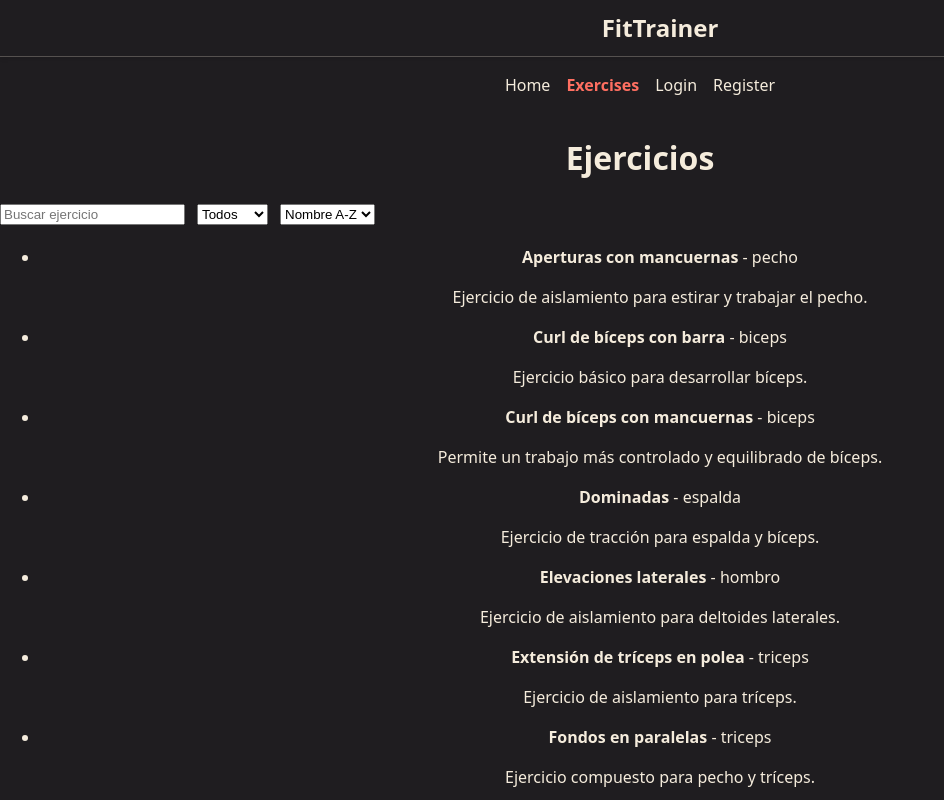
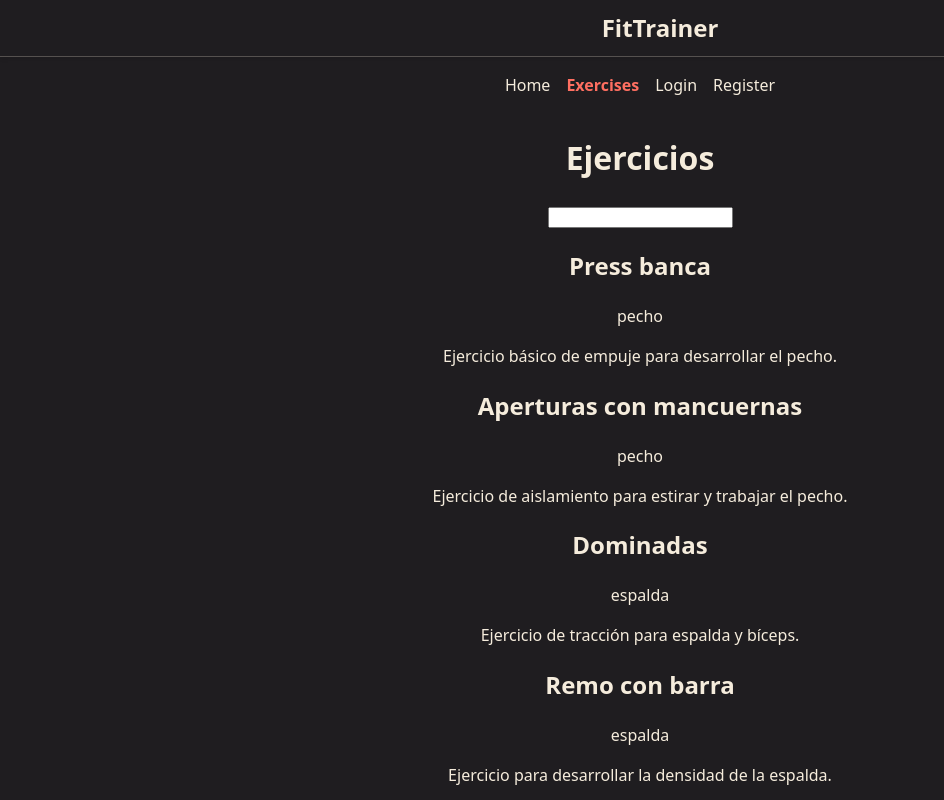
Before and after one commit to Nallepuz/FitTrainer, a React (Vite) app: page /exercises in a window 1280 px wide. Shown: the top 800 px of the page, without its empty margins (0-944 px from the left). Built offline with nearby package versions, Linux system fonts and the light colour scheme; data requests are answered from the project's data file.

Commit message:
Se simplifica la estructura del proyecto, se crean componentes de navegación y barra de búsqueda con algunos datos de workout y ejercicios y se comprueba que funcionan correctamente, borrando una vez confirmados los archivos data en donde simulábamos datos

```diff
--- a/backend/db.json
+++ b/backend/db.json
@@ -12,7 +12,7 @@
       "name": "Nestor",
       "email": "nestor@fittrainer.com",
       "password": "1234",
-      "role": "user"
+      "role": "trainer"
     },
     {
       "id": 3,
@@ -36,7 +36,6 @@
       "role": "user"
     }
   ],
-
   "exercises": [
     {
       "id": 1,
@@ -128,5 +127,21 @@
       "muscleGroup": "core",
       "description": "Ejercicio isométrico para fortalecer el core."
     }
+  ],
+  "workouts": [
+    {
+      "id": 1,
+      "title": "Pecho y tríceps",
+      "description": "Rutina básica de empuje",
+      "duration": "45 min",
+      "level": "Intermedio"
+    },
+    {
+      "id": 2,
+      "title": "Espalda y bíceps",
+      "description": "Rutina de tirón",
+      "duration": "50 min",
+      "level": "Principiante"
+    }
   ]
 }
--- a/src/App.tsx
+++ b/src/App.tsx
@@ -12,6 +12,7 @@ import RequireAuth from "./auth/RequireAuth";
 import RequireRole from "./auth/RequireRole";
 import ExercisesPage from "./pages/ExercisesPage";
 import Trainer from "./pages/Trainer";
+import Workout from "./pages/Workout";
 
 
 
@@ -28,6 +29,7 @@ export default function App() {
               <Route path="/login" element={<Login />} />
               <Route path="/register" element={<Register />} />
               <Route path="/exercises" element={<ExercisesPage />} />
+              <Route path="/workouts" element={<Workout />} />
               <Route path="/trainer" element={<Trainer />} />
 
               <Route path="/me" element={<RequireAuth> <MePage /> </RequireAuth>} />
--- a/src/components/NavBar.tsx
+++ b/src/components/NavBar.tsx
@@ -41,6 +41,7 @@ export default function NavBar() {
             )}
             {user && (
                 <>
+                    <NavLink to="/workouts" style={getLinkStyle}> Workout </NavLink>
                     <NavLink to="/me" style={getLinkStyle}> Me </NavLink>
 
                     {user.role === "trainer" && (
--- /dev/null
+++ b/src/components/SearchBar.tsx
@@ -0,0 +1,10 @@
+type Props = {
+    search: string;
+    setSearch: (value: string) => void;
+};
+
+export default function SearchBar({search, setSearch}: Props) {
+    return (
+        <input type="text" value={search} onChange={(event) => setSearch(event.target.value)} />
+    );
+}
--- a/src/pages/ExercisesPage.tsx
+++ b/src/pages/ExercisesPage.tsx
@@ -1,103 +1,33 @@
-import { useEffect, useMemo, useState } from "react";
+import { useEffect, useState } from "react";
+import SearchBar from "../components/SearchBar";
 import type { Exercise } from "../types/exercise";
-import { getExercises } from "../utils/exerciseApi";
-import {
-  filterExercisesByMuscleGroup,
-  filterExercisesBySearch,
-  sortExercises,
-} from "../utils/exerciseUtils";
 
 export default function ExercisesPage() {
+  const [search, setSearch] = useState("");
   const [exercises, setExercises] = useState<Exercise[]>([]);
-  const [loading, setLoading] = useState(true);
-  const [error, setError] = useState("");
 
-  const [search, setSearch] = useState("");
-  const [muscleGroup, setMuscleGroup] = useState("all");
-  const [sortOrder, setSortOrder] = useState("az");
+  const filteredExercises = exercises.filter((exercise) =>
+    exercise.name.toLocaleLowerCase().includes(search.toLocaleLowerCase()));
 
   useEffect(() => {
-    const loadExercises = async () => {
-      try {
-        setLoading(true);
-        setError("");
-        const data = await getExercises();
+    fetch("http://localhost:8000/exercises").
+      then((response) => response.json()).
+      then((data) => {
         setExercises(data);
-      } catch (err) {
-        setError("No se pudieron cargar los ejercicios.");
-      } finally {
-        setLoading(false);
-      }
-    };
-
-    loadExercises();
+      });
   }, []);
 
-  const filteredExercises = useMemo(() => {
-    let result = exercises;
-
-    result = filterExercisesBySearch(result, search);
-    result = filterExercisesByMuscleGroup(result, muscleGroup);
-    result = sortExercises(result, sortOrder);
-
-    return result;
-  }, [exercises, search, muscleGroup, sortOrder]);
-
-  if (loading) {
-    return <p>Cargando ejercicios...</p>;
-  }
-
-  if (error) {
-    return <p>{error}</p>;
-  }
-
   return (
-    <div>
+    <>
       <h1>Ejercicios</h1>
-
-      <div style={{ display: "flex", gap: "12px", marginBottom: "20px" }}>
-        <input
-          type="text"
-          placeholder="Buscar ejercicio"
-          value={search}
-          onChange={(e) => setSearch(e.target.value)}
-        />
-
-        <select
-          value={muscleGroup}
-          onChange={(e) => setMuscleGroup(e.target.value)}
-        >
-          <option value="all">Todos</option>
-          <option value="pecho">Pecho</option>
-          <option value="espalda">Espalda</option>
-          <option value="pierna">Pierna</option>
-          <option value="biceps">Bíceps</option>
-          <option value="triceps">Tríceps</option>
-          <option value="hombro">Hombro</option>
-          <option value="core">Core</option>
-        </select>
-
-        <select
-          value={sortOrder}
-          onChange={(e) => setSortOrder(e.target.value)}
-        >
-          <option value="az">Nombre A-Z</option>
-          <option value="za">Nombre Z-A</option>
-        </select>
-      </div>
-
-      {filteredExercises.length === 0 ? (
-        <p>No hay ejercicios que coincidan.</p>
-      ) : (
-        <ul>
-          {filteredExercises.map((exercise) => (
-            <li key={exercise.id} style={{ marginBottom: "12px" }}>
-              <strong>{exercise.name}</strong> - {exercise.muscleGroup}
-              <p>{exercise.description}</p>
-            </li>
-          ))}
-        </ul>
-      )}
-    </div>
+      <SearchBar search={search} setSearch={setSearch} />
+      {filteredExercises.map((exercise) => (
+        <div key={exercise.id}>
+          <h2>{exercise.name}</h2>
+          <p>{exercise.muscleGroup}</p>
+          <p>{exercise.description}</p>
+        </div>
+      ))}
+    </>
   );
 }
--- /dev/null
+++ b/src/pages/Workout.tsx
@@ -0,0 +1,34 @@
+import { useEffect, useState } from "react";
+import SearchBar from "../components/SearchBar";
+import type { Workout as WorkoutType } from "../types/workout";
+
+export default function Workout() {
+    const [search, setSearch] = useState("");
+    const [workouts, setWorkouts] = useState<WorkoutType[]>([]);
+
+    const filterWorkouts = workouts.filter((workout) =>                                 // recorre todo el array y busca por title
+        workout.title.toLocaleLowerCase().includes(search.toLocaleLowerCase()));        // solo los que incluyan el valor de search
+
+    useEffect(() => {
+        fetch("http://localhost:8000/workouts").
+            then((response) => response.json()).
+            then((data) => {
+                setWorkouts(data);
+            });
+    }, []);
+
+    return (
+        <>
+            <h1>Workout</h1>
+            <SearchBar search={search} setSearch={setSearch} />
+            {filterWorkouts.map((workout) => (
+                <div key={workout.id}>
+                    <h2>{workout.title}</h2>
+                    <p>{workout.description}</p>
+                    <p>{workout.duration}</p>
+                    <p>{workout.level}</p>
+                </div>
+            ))}
+        </>
+    );
+}
--- a/src/types/workout.ts
+++ b/src/types/workout.ts
@@ -1,9 +1,9 @@
 export interface Workout {
     id: number;
     title: string;
-    date: string;
-    notes: string;
-    userId: number;
+    description: string;
+    duration: string;
+    level: number;
   }
 
   export interface WorkoutExercise {
--- a/src/utils/exerciseApi.ts
+++ /dev/null
@@ -1,13 +0,0 @@
-import type { Exercise } from "../types/exercise";
-
-const API_BASE_URL = "http://localhost:8000";
-
-export async function getExercises(): Promise<Exercise[]> {
-  const response = await fetch(`${API_BASE_URL}/exercises`);
-
-  if (!response.ok) {
-    throw new Error("No se pudieron cargar los ejercicios.");
-  }
-
-  return (await response.json()) as Exercise[];
-}
--- a/src/utils/exerciseUtils.ts
+++ /dev/null
@@ -1,34 +0,0 @@
-import type { Exercise } from "../types/exercise";
-
-export function filterExercisesBySearch(exercises: Exercise[], search: string) {
-  return exercises.filter((exercise) =>
-    exercise.name.toLowerCase().includes(search.toLowerCase())
-  );
-}
-
-export function filterExercisesByMuscleGroup(
-  exercises: Exercise[],
-  muscleGroup: string
-) {
-  if (!muscleGroup || muscleGroup === "all") {
-    return exercises;
-  }
-
-  return exercises.filter(
-    (exercise) => exercise.muscleGroup.toLowerCase() === muscleGroup.toLowerCase()
-  );
-}
-
-export function sortExercises(exercises: Exercise[], order: string) {
-  const copied = [...exercises];
-
-  if (order === "az") {
-    return copied.sort((a, b) => a.name.localeCompare(b.name));
-  }
-
-  if (order === "za") {
-    return copied.sort((a, b) => b.name.localeCompare(a.name));
-  }
-
-  return copied;
-}
```
Also changed, not shown: src/data/exercises.ts (deleted, +0 -34 lines), src/data/users.ts (deleted, +0 -18 lines). Lines whose indentation alone changed are shown as unchanged.
